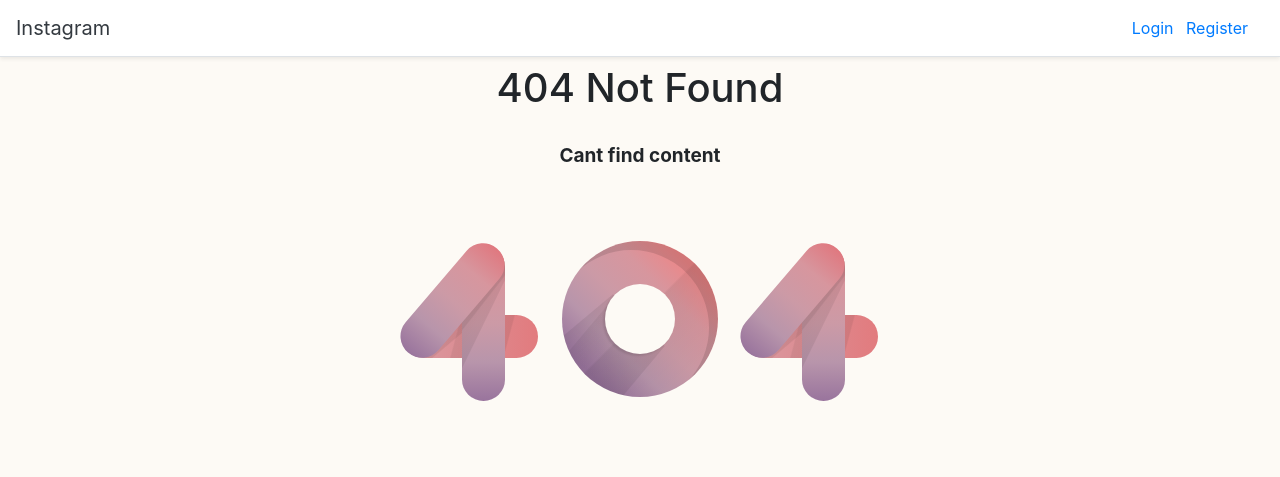
After one commit to MrRamka/instagram_clone_django, a Django app: template core/templates/core/error_404.html in a window 1280 px wide. The commit adds this page. Shown: the top 477 px of the page. Run offline with Django 3.2, Linux system fonts and the light colour scheme; the template is opened without the code that fills it, so the values that code supplies are empty; some libraries are stand-ins or nearby versions.

Commit message:
Add 404 and 500 Error Handling

```diff
--- a/core/templates/core/base.html
+++ b/core/templates/core/base.html
@@ -9,6 +9,9 @@
     <title> {% block title %}
         Instagram
     {% endblock %}</title>
+    {% block style %}
+
+    {% endblock %}
 </head>
 <body>
 <script src="https://ajax.googleapis.com/ajax/libs/jquery/2.1.3/jquery.min.js"></script>
--- /dev/null
+++ b/core/templates/core/error_404.html
@@ -0,0 +1,183 @@
+{% extends 'core/base.html' %}
+
+{% block title %}
+    Not Found
+{% endblock %}
+{% block style %}
+    <style>
+        @import url('https://fonts.googleapis.com/css?family=Montserrat:400,600,700');
+        @import url('https://fonts.googleapis.com/css?family=Catamaran:400,800');
+
+        .error-container {
+            text-align: center;
+            font-size: 106px;
+            font-family: 'Catamaran', sans-serif;
+            font-weight: 800;
+            margin: 70px 15px;
+        }
+
+        .error-container > span {
+            display: inline-block;
+            position: relative;
+        }
+
+        .error-container > span.four {
+            width: 136px;
+            height: 43px;
+            border-radius: 999px;
+            background: linear-gradient(140deg, rgba(0, 0, 0, 0.1) 0%, rgba(0, 0, 0, 0.07) 43%, transparent 44%, transparent 100%),
+            linear-gradient(105deg, transparent 0%, transparent 40%, rgba(0, 0, 0, 0.06) 41%, rgba(0, 0, 0, 0.07) 76%, transparent 77%, transparent 100%),
+            linear-gradient(to right, #d89ca4, #e27b7e);
+        }
+
+        .error-container > span.four:before,
+        .error-container > span.four:after {
+            content: '';
+            display: block;
+            position: absolute;
+            border-radius: 999px;
+        }
+
+        .error-container > span.four:before {
+            width: 43px;
+            height: 156px;
+            left: 60px;
+            bottom: -43px;
+            background: linear-gradient(128deg, rgba(0, 0, 0, 0.1) 0%, rgba(0, 0, 0, 0.07) 40%, transparent 41%, transparent 100%),
+            linear-gradient(116deg, rgba(0, 0, 0, 0.1) 0%, rgba(0, 0, 0, 0.07) 50%, transparent 51%, transparent 100%),
+            linear-gradient(to top, #99749D, #B895AB, #CC9AA6, #D7969E, #E0787F);
+        }
+
+        .error-container > span.four:after {
+            width: 137px;
+            height: 43px;
+            transform: rotate(-49.5deg);
+            left: -18px;
+            bottom: 36px;
+            background: linear-gradient(to right, #99749D, #B895AB, #CC9AA6, #D7969E, #E0787F);
+        }
+
+        .error-container > span.zero {
+            vertical-align: text-top;
+            width: 156px;
+            height: 156px;
+            border-radius: 999px;
+            background: linear-gradient(-45deg, transparent 0%, rgba(0, 0, 0, 0.06) 50%, transparent 51%, transparent 100%),
+            linear-gradient(to top right, #99749D, #99749D, #B895AB, #CC9AA6, #D7969E, #ED8687, #ED8687);
+            overflow: hidden;
+            animation: bgshadow 5s infinite;
+        }
+
+        .error-container > span.zero:before {
+            content: '';
+            display: block;
+            position: absolute;
+            transform: rotate(45deg);
+            width: 90px;
+            height: 90px;
+            background-color: transparent;
+            left: 0px;
+            bottom: 0px;
+            background: linear-gradient(95deg, transparent 0%, transparent 8%, rgba(0, 0, 0, 0.07) 9%, transparent 50%, transparent 100%),
+            linear-gradient(85deg, transparent 0%, transparent 19%, rgba(0, 0, 0, 0.05) 20%, rgba(0, 0, 0, 0.07) 91%, transparent 92%, transparent 100%);
+        }
+
+        .error-container > span.zero:after {
+            content: '';
+            display: block;
+            position: absolute;
+            border-radius: 999px;
+            width: 70px;
+            height: 70px;
+            left: 43px;
+            bottom: 43px;
+            background: #FDFAF5;
+            box-shadow: -2px 2px 2px 0px rgba(0, 0, 0, 0.1);
+        }
+
+        .screen-reader-text {
+            position: absolute;
+            top: -9999em;
+            left: -9999em;
+        }
+
+        @keyframes bgshadow {
+            0% {
+                box-shadow: inset -160px 160px 0px 5px rgba(0, 0, 0, 0.4);
+            }
+            45% {
+                box-shadow: inset 0px 0px 0px 0px rgba(0, 0, 0, 0.1);
+            }
+            55% {
+                box-shadow: inset 0px 0px 0px 0px rgba(0, 0, 0, 0.1);
+            }
+            100% {
+                box-shadow: inset 160px -160px 0px 5px rgba(0, 0, 0, 0.4);
+            }
+        }
+
+        /* demo stuff */
+        * {
+            -webkit-box-sizing: border-box;
+            -moz-box-sizing: border-box;
+            box-sizing: border-box;
+        }
+
+        body {
+            background-color: #FDFAF5;
+            margin-bottom: 50px;
+        }
+
+        html, button, input, select, textarea {
+            font-family: 'Montserrat', Helvetica, sans-serif;
+            color: #bbb;
+        }
+
+        h1 {
+            text-align: center;
+            margin: 30px 15px;
+        }
+
+        .zoom-area {
+            max-width: 490px;
+            margin: 30px auto 30px;
+            font-size: 19px;
+            text-align: center;
+        }
+
+        .link-container {
+            text-align: center;
+        }
+
+        a.more-link {
+            text-transform: uppercase;
+            font-size: 13px;
+            background-color: #de7e85;
+            padding: 10px 15px;
+            border-radius: 0;
+            color: #fff;
+            display: inline-block;
+            margin-right: 5px;
+            margin-bottom: 5px;
+            line-height: 1.5;
+            text-decoration: none;
+            margin-top: 50px;
+            letter-spacing: 1px;
+        }
+    </style>
+
+{% endblock %}
+{% block content %}
+    <h1>404 Not Found</h1>
+    <p class="zoom-area"><b>Cant find content</b></p>
+    <section class="error-container">
+        <span class="four"><span class="screen-reader-text">4</span></span>
+        <span class="zero"><span class="screen-reader-text">0</span></span>
+        <span class="four"><span class="screen-reader-text">4</span></span>
+    </section>
+    <div class="link-container">
+        {#        <a target="_blank" href="" class="more-link">#}
+        {#            #}
+        {#        </a>#}
+    </div>
+{% endblock %}
--- a/core/urls.py
+++ b/core/urls.py
@@ -22,6 +22,6 @@ urlpatterns = [
     path('image/<int:pk>/comments', ImageCommentsView.as_view(), name='image_comments'),
     path('add/image', AddImageView.as_view(), name='add_image'),
 ]
-if settings.DEBUG:
-    urlpatterns += static(settings.MEDIA_URL,
-                          document_root=settings.MEDIA_ROOT)
+
+urlpatterns += static(settings.MEDIA_URL,
+                      document_root=settings.MEDIA_ROOT)
--- a/instagram_clone_django/settings.py
+++ b/instagram_clone_django/settings.py
@@ -29,7 +29,7 @@ SECRET_KEY = env.SECRET_KEY
 # SECURITY WARNING: don't run with debug turned on in production!
 DEBUG = env.DEBUG
 
-ALLOWED_HOSTS = []
+ALLOWED_HOSTS = ['*']
 
 # Application definition
 
--- a/instagram_clone_django/urls.py
+++ b/instagram_clone_django/urls.py
@@ -6,9 +6,11 @@ from rest_framework_simplejwt.views import (
     TokenObtainPairView,
     TokenRefreshView,
 )
-
+from django.conf.urls import handler404, handler500
 from django.contrib import admin
 from django.urls import path, include
+
+import core
 
 schema_view = get_schema_view(
     openapi.Info(
@@ -34,4 +36,8 @@ urlpatterns = [
     url(r'^swagger(?P<format>\.json|\.yaml)$', schema_view.without_ui(cache_timeout=0), name='schema-json'),
     url(r'^swagger/$', schema_view.with_ui('swagger', cache_timeout=0), name='schema-swagger-ui'),
     url(r'^redoc/$', schema_view.with_ui('redoc', cache_timeout=0), name='schema-redoc'),
+
 ]
+
+handler404 = core.views.error_404
+handler500 = core.views.error_500
```
Also changed, not shown: core/templates/core/error_500.html (added, +183 -0 lines), core/views.py (+21 -0 lines).
